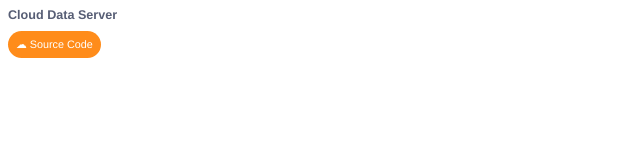
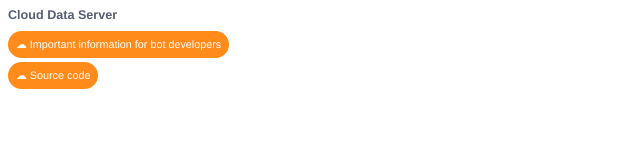
Before and after one commit to TurboWarp/cloud-server, a website: page public/index.html in a window 1280 px wide. Shown: the whole page, without its empty margins (0-640 px from the left). Drawn offline with Linux system fonts and the light colour scheme.

Commit message:
Update homepage

```diff
--- a/public/index.html
+++ b/public/index.html
@@ -14,7 +14,12 @@
       color: #575E75;
       white-space: pre;
     }
+    .var-outer {
+      display: block;
+      margin-bottom: 4px;
+    }
     .var {
+      flex-grow: 0;
       display: inline-block;
       background-color: #FF8C1A;
       border-radius: 15px;
@@ -28,7 +33,7 @@
       text-decoration: none;
       white-space: pre;
     }
-    .var.cloud::before {
+    .var::before {
       content: '☁ ';
     }
   </style>
@@ -36,7 +41,8 @@
 
 <body>
   <h1 class="label">Cloud Data Server</h1>
-  <a href="https://github.com/TurboWarp/cloud-server" class="var cloud">Source Code</a>
+  <div class="var-outer"><a href="https://docs.turbowarp.org/cloud-variables#advanced" class="var">Important information for bot developers</a></div>
+  <div class="var-outer"><a href="https://github.com/TurboWarp/cloud-server" class="var">Source code</a></div>
 </body>
 
 </html>
```
